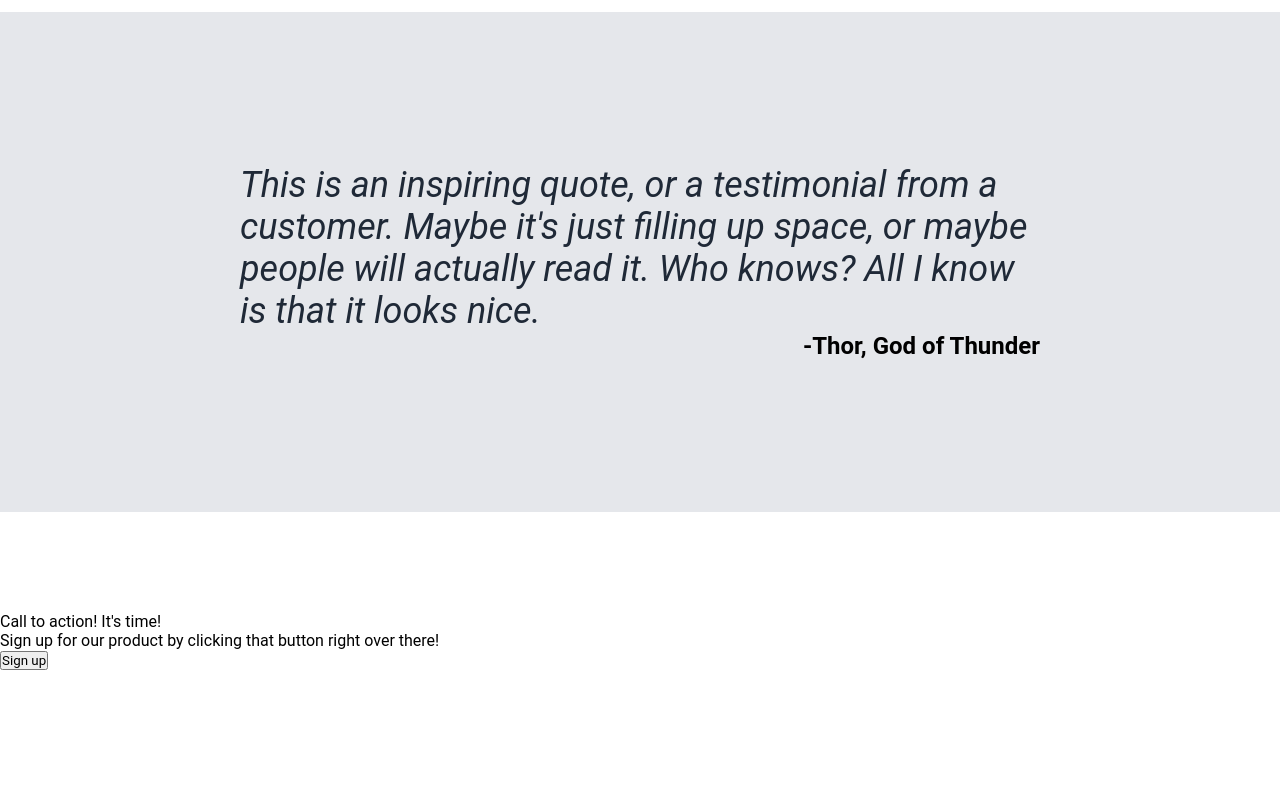
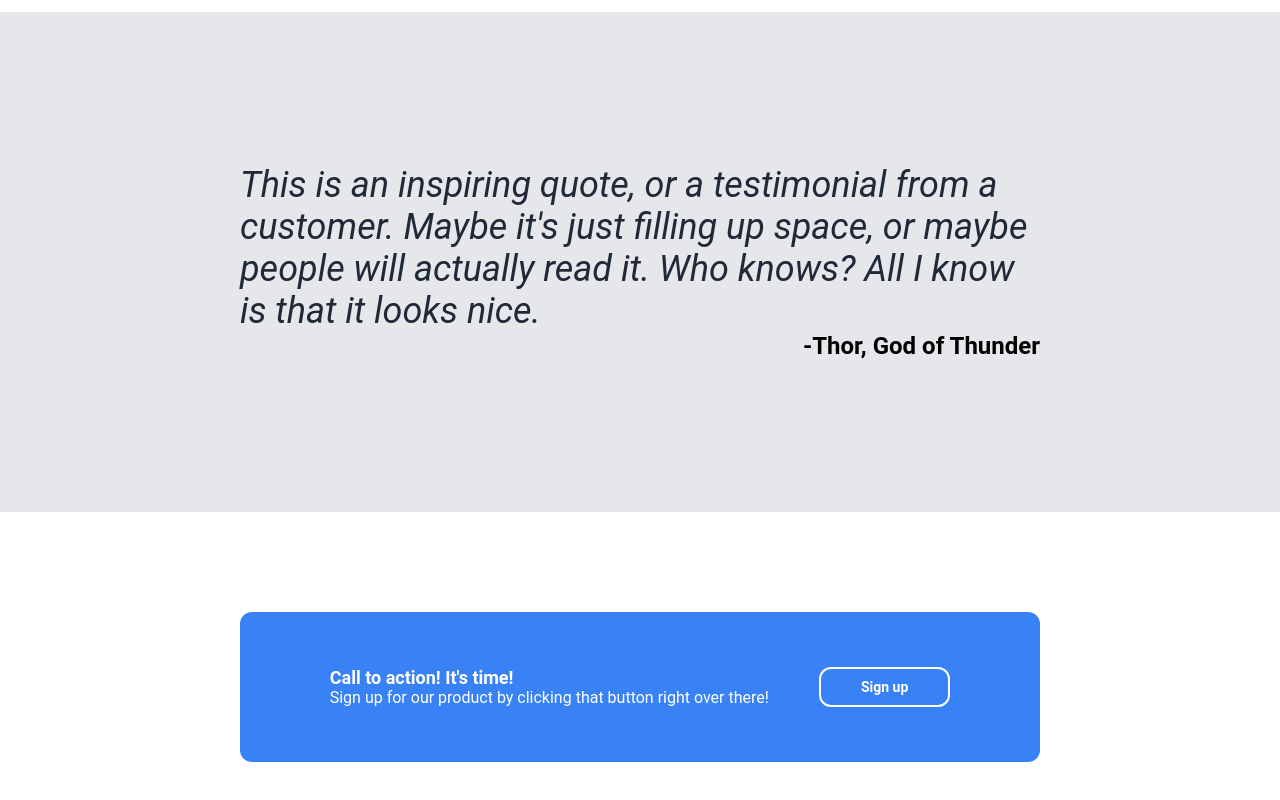
Before and after one commit to abirislam/odin-projects, a plain HTML site: page odin-landing-page/index.html in a window 1280 px wide. Shown: the part 1052-1852 px from the top of the page. Before the commit the page ends 1722 px from the top, so only its background shows below. Drawn offline with Linux system fonts and the light colour scheme.

Commit message:
odin landing page complete

```diff
--- a/odin-landing-page/style.css
+++ b/odin-landing-page/style.css
@@ -161,3 +161,33 @@ li {
 }
 
 /* call to action section */
+.call-to-action {
+    display: flex;
+    flex-direction: row;
+    background-color: #3882F6;
+    margin-bottom: 100px;
+    min-height: 150px;
+    min-width: 800px;
+    justify-content: center;
+    align-items: center;
+    gap: 50px;
+    border-radius: 12px;
+    color: white;
+    margin-right: auto;
+    margin-left: auto;
+}
+
+.cta-text {
+    font-size: 18px;
+    font-weight: bold;
+}
+
+.cta-button button {
+    border-radius: 12px;
+    padding: 10px 40px;
+    background-color: #3882F6;
+    border: 2px solid white;
+    color: white;
+    font-size: 14px;
+    font-weight: bold;
+}
```
Also changed, not shown: odin-landing-page/index.html (+1 -1 lines).
